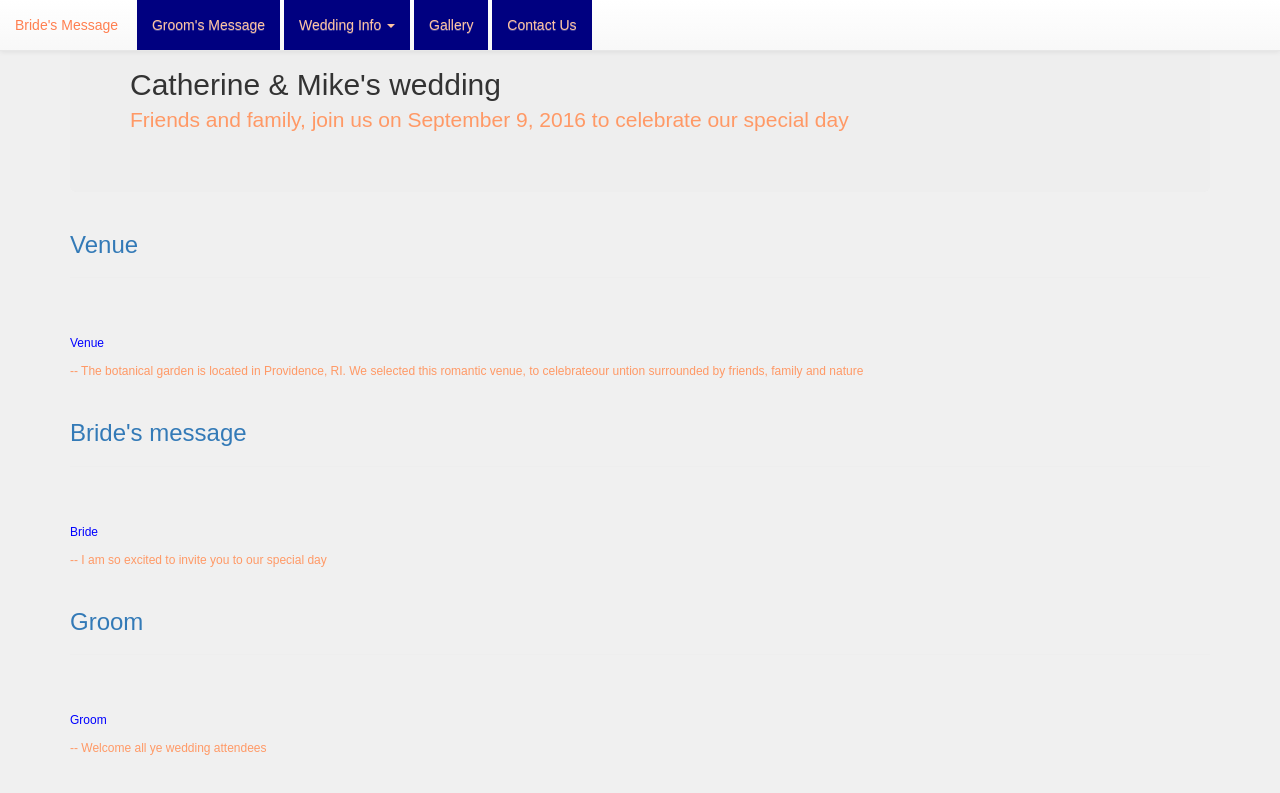
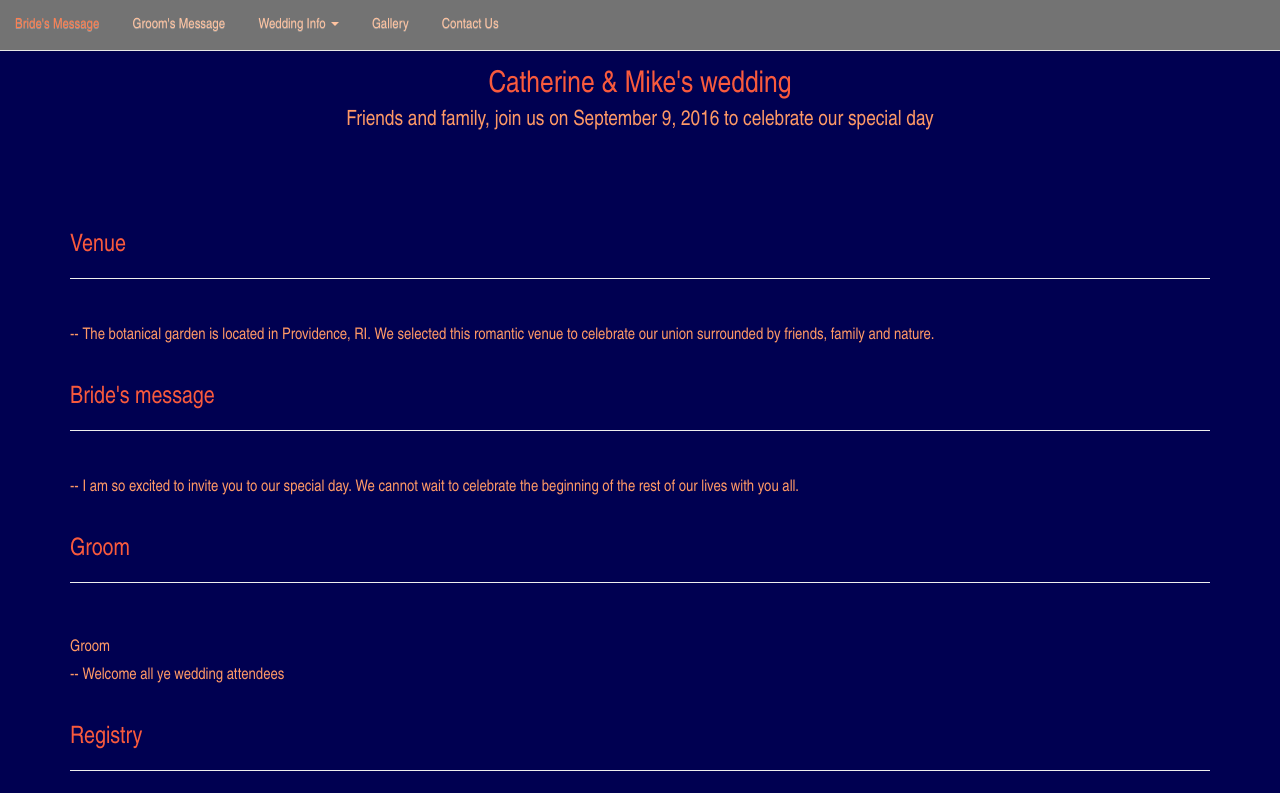
Before and after one commit to catherineplotts/zotts, a website: page wed.html in a window 1280 px wide. Shown: the top 793 px of the page. Drawn offline with nearby package versions, Linux system fonts and the light colour scheme.

Commit message:
Added images. Add gallery html page. Updated text on wedding.html. Added gallery page to server.js file. Updated css.

```diff
--- a/css/wedding.css
+++ b/css/wedding.css
@@ -9,49 +9,82 @@ html{
 body{
 
 	margin: 0;
-
 	padding: 0;
-
-	background: #f0f0f0;
-
-	font-family: Arial, Helvetica, sans-serif;
+	background: #000051;
+	font-family: 'Arial Narrow', Helvetica, sans-serif;
 
 }
 
 *{
 
 	margin: 0;
+	padding: 0;
 
-	padding: 0;
+}
+
+h3{
+	color: #f95a3d;
+	font-size: 32px;
+	line-height: 36px;
+
+}
+
+h2{
+
+	font-size: 30px;
+	line-height: 34px;
 
 }
 
 p{
 
-	font-size: 12px;
-
+	font-size: 16px;
 	color: #FF9966;
-
-	font-family: Arial, Helvetica, sans-serif;
-
+	font-family: 'Arial Narrow', Helvetica, sans-serif;
 	line-height: 18px;
 
 }
 
 p a{
 
-	color: #0000ff;
+	font-size: 16px;
+	color: #FF9966;
+	font-family: 'Arial Narrow', Helvetica, sans-serif;
+	line-height: 18px;
 
-	font-size: 12px;
-
-	text-decoration: none;
-
+}
+p a:hover{
+	color: #f95a3d;
 }
 
 a{
 
+	color: #FF9966
 	outline: none;
 
+}
+
+.jumbotron{
+	background: #000051;
+	color: #f95a3d;
+	font-family: 'Arial Narrow', Helvetica, sans-serif;
+	text-align: center;
+}
+
+.page-header h3{
+	font-size: 24px;
+	color: #f95a3d;
+	line-height: 26px;
+}
+
+.page-header a{
+	font-size: 24px;
+	color: #f95a3d;
+	line-height: 26px;
+}
+
+.page-header a:hover{
+	color: #737373;
 }
 
 .f-left{
@@ -69,9 +102,7 @@ a{
 .clear{
 
 	clear: both;
-
 	overflow: hidden;
-
 }
 
 
@@ -106,7 +137,7 @@ color: #ff7f50;  /*Sets the text hover color on navbar*/
 .navbar-default .navbar-nav > .active > a, .navbar-default .navbar-nav > .active >
  a:hover, .navbar-default .navbar-nav > .active > a:focus {
 	color: white; /*BACKGROUND color for active*/
-background-color: #0000ff;
+	background-color: #000051;
 }
 
 .dropdown-menu > li > a:hover,
@@ -124,11 +155,34 @@ background-color: #0000ff;
 
 
  .navbar-default .navbar-nav > li > a {
-     background-color: #000080; /*Change active text color here*/
+     background-color: #737373; /*Change active text color here*/
      color: #ffc3a0; /*Change active text color here*/
+     width: auto;
  }
 
  .navbar {
-     background-color: #000080; /*Change active text color here*/
+     background-color: #737373; /*Change active text color here*/
      color: #ffc3a0; /*Change active text color here*/
  }
+ #navbar {
+ 	width: auto;
+ 	background-color: #737373;
+
+ }
+ .thumbnails img {
+		height: 80px;
+		width: 80px;
+		border: 4px solid #737373;
+		padding: 3px;
+		margin: 15px 10px 15px 0;
+	}
+	.thumbnails img:hover {
+		border: 4px solid #ffc3a0;
+		cursor:pointer;
+	}
+
+	.preview img {
+		border: 4px solid #ffc3a0;
+		padding: 1px;
+		width: 400px;
+	}
--- /dev/null
+++ b/styles.css
@@ -0,0 +1,49 @@
+body {
+  color: #404040;
+  font-family: "Helvetica Neue",Helvetica,"Liberation Sans",Arial,sans-serif;
+  font-size: 14px;
+  line-height: 1.4;
+}
+
+html {
+  font-family: helvetica;
+  -ms-text-size-adjust: 100%;
+  -webkit-text-size-adjust: 100%;
+}
+h1, h2, h3 {
+  color: #000;
+  line-height: 1.38em;
+  margin: 1.5em 0 .3em;
+}
+h1 {
+  font-size: 25px;
+  font-weight: 300;
+  border-bottom: 1px solid #fff;
+  margin-bottom: .5em;
+}
+h1:after {
+  content: "";
+  display: block;
+  width: 100%;
+  height: 1px;
+  background-color: #ddd;
+}
+h2 {
+  font-size: 19px;
+  font-weight: 400;
+}
+h3 {
+  font-size: 15px;
+  font-weight: 400;
+  margin: 0 0 .3em;
+}
+p {
+  margin: 0 0 2em;
+}
+p + h2 {
+  margin-top: 2em;
+}
+html {
+  background: #dcdcdc;
+  height: 100%;
+}
--- a/wed.html
+++ b/wed.html
@@ -84,23 +84,20 @@
 
     <DIV class="container theme-showcase" role="main">
       <DIV class="jumbotron"><H2>Catherine & Mike's wedding </H2>
-	<p>Friends and family, join us on September 9, 2016 to celebrate our special day
-	</p>
-
+	<p>Friends and family, join us on September 9, 2016 to celebrate our special day </p>
       </DIV>
 
 
       <!-- Venue -->
       <a class="anchor" name="venue"></a>
       <DIV class="page-header">
-	<h3><a href="http:???//">
+	<h3><a target="_blank" href="http://rogerwilliamsparkevents.com/the-botanical-center/">
 	    Venue</a></h3>
       </DIV>
       <P>
 
-	<br/><br/><a href="http://???">
-	  Venue</a>
-	<p>-- The botanical garden is located in Providence, RI. We selected this romantic venue, to celebrateour untion surrounded by  friends, family and nature</p>
+	<br/>
+	     <p>-- The botanical garden is located in Providence, RI. We selected this romantic venue to celebrate our union surrounded by  friends, family and nature.</p>
 
 
       </P>
@@ -109,14 +106,12 @@
       <!-- Bride -->
       <a class="anchor" name="bride"></a>
       <DIV class="page-header">
-	<h3><a href="http:???//">
-	    Bride's message</a></h3>
+	<h3>Bride's message</h3>
       </DIV>
       <P>
 
-	<br/><br/><a href="http://???">
-	  Bride</a>
-	<p>-- I am so excited to invite you to our special day</p>
+	<br/>
+	 <p>-- I am so excited to invite you to our special day. We cannot wait to celebrate the beginning of the rest of our lives with you all.</p>
 
 
       </P>
@@ -187,7 +182,7 @@
 
 	<br/><br/><a href="http://???">
 	  Rsvp</a>
-	<p>-- Please Rsvp here by ../../.. if you plan to attend</p>
+	 <p>-- Please Rsvp here by 08/17/2016.</p>
 
 
       </P>
@@ -214,17 +209,10 @@
       <!-- Gallery -->
       <a class="anchor" name="gallery"></a>
       <DIV class="page-header">
-	<h3><a href="http:???//">
-	    Gallery</a></h3>
+	<h3><a href="photos">
+	    Photo Gallery</a></h3>
       </DIV>
-      <P>
-
-	<br/><br/><a href="http://???">
-	  Gallery</a>
-	<p>-- Gallery</p>
-
-
-      </P>
+	<p>See some of the couple's favorite pictures <a href="photos">here.</a> </p>
 
 
 
--- /dev/null
+++ b/wedding.css
@@ -0,0 +1,146 @@
+@charset "utf-8";
+
+/* CSS Document */
+
+html{
+
+}
+
+body{
+
+	margin: 0;
+
+	padding: 0;
+
+	background: #f0f0f0;
+
+	font-family: Arial, Helvetica, sans-serif;
+
+}
+
+*{
+
+	margin: 0;
+
+	padding: 0;
+
+}
+
+h2{
+
+	font-size: 24px;
+
+	color: #000080;
+
+	font-family: Arial, Helvetica, sans-serif;
+
+	line-height: 30px;
+
+}
+
+p{
+
+	font-size: 12px;
+
+	color: #FF9966;
+
+	font-family: Arial, Helvetica, sans-serif;
+
+	line-height: 18px;
+
+}
+
+p a{
+
+	color: #0000ff;
+
+	font-size: 12px;
+
+	text-decoration: none;
+
+}
+
+a{
+
+	outline: none;
+
+}
+
+.f-left{
+
+	float:left;
+
+}
+
+.f-right{
+
+	float:right;
+
+}
+
+.clear{
+
+	clear: both;
+
+	overflow: hidden;
+
+}
+
+
+.center {
+ margin-left: auto;
+ margin-right: auto;
+}
+
+ .center.navbar .nav,
+ .center.navbar .nav > li {
+ float:none;
+ display:inline-block;
+ *display:inline; /* ie7 fix */
+ *zoom:1; /* hasLayout ie7 trigger */
+ vertical-align: top;
+ }
+ .center.navbar-inner {
+ text-align:center;
+ }
+ .center .dropdown-menu {
+ text-align: left;
+ }
+ .navbar-inner {
+ margin: 0 auto;
+ }
+/* center */
+
+ .navbar-default .navbar-nav > li > a:hover, .navbar-default .navbar-nav > li > a:focus {
+color: #ff7f50;  /*Sets the text hover color on navbar*/
+}
+
+.navbar-default .navbar-nav > .active > a, .navbar-default .navbar-nav > .active >
+ a:hover, .navbar-default .navbar-nav > .active > a:focus {
+color: white; /*BACKGROUND color for active*/
+background-color: #0000ff;
+}
+
+.dropdown-menu > li > a:hover,
+.dropdown-menu > li > a:focus {
+    color: #00ff00;
+   text-decoration: none;
+  background-color: #00ff00;  /*change color of links in drop down here*/
+   }
+
+ .nav > li > a:hover,
+ .nav > li > a:focus {
+    text-decoration: none;
+    background-color: silver; /*Change rollover cell color here*/
+  }
+
+
+ .navbar-default .navbar-nav > li > a {
+     background-color: #000080; /*Change active text color here*/
+     color: #ffc3a0; /*Change active text color here*/
+ }
+
+ .navbar {
+     background-color: #000080; /*Change active text color here*/
+     color: #ffc3a0; /*Change active text color here*/
+ }
```
Also changed, not shown: gallery.html (added, +31 -0 lines), server.js (+8 -1 lines), img/img1.jpg (added), img/img10.JPG (added), img/img2.jpg (added), img/img3.jpg (added), img/img4.jpg (added), img/img5.jpg (added), img/img6.jpg (added), img/img7.JPG (added), img/img8.JPG (added), 1 other file. Lines whose indentation alone changed are shown as unchanged.
